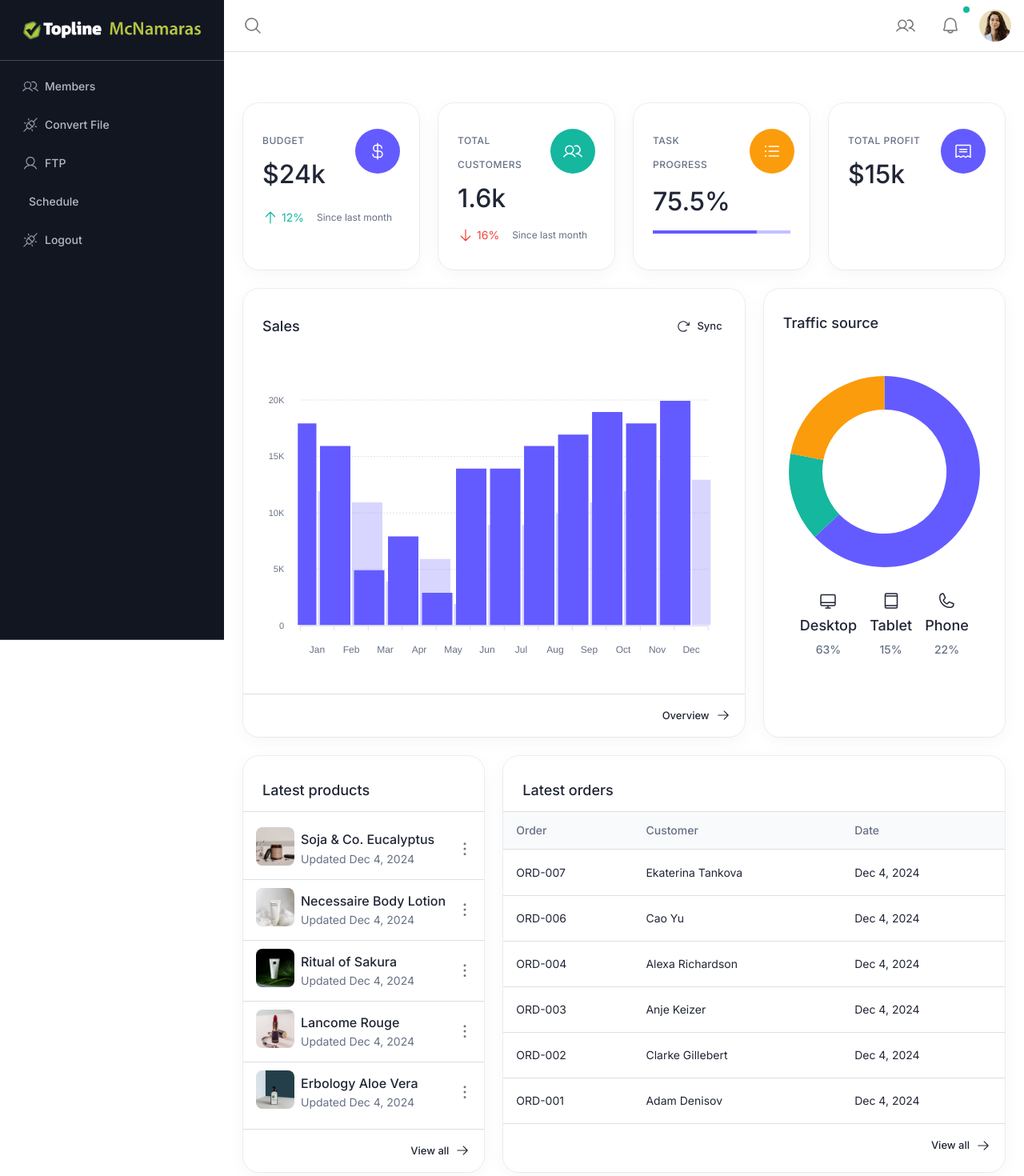
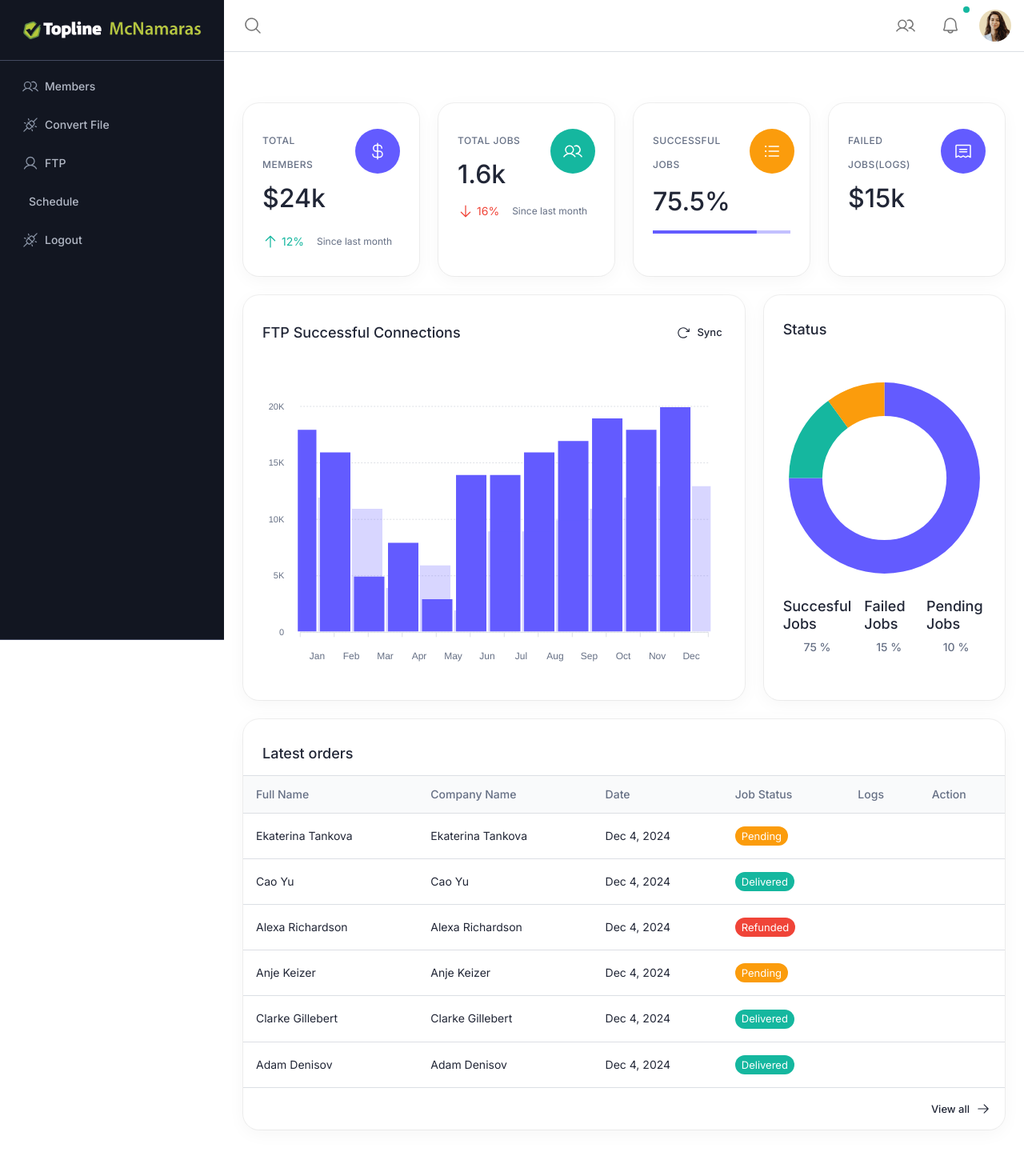
Before and after one commit to mian-wahab/toplinefront, a Next.js app: page /dashboard in a window 1280 px wide. Shown: the top 1470 px of the page at 80% size. Built offline with nearby package versions, Linux system fonts and the light colour scheme; no server answers; sample sign-in values are in the browser's storage.

Commit message:
newupdate

```diff
--- a/src/app/dashboard/page.tsx
+++ b/src/app/dashboard/page.tsx
@@ -6,7 +6,7 @@ import dayjs from 'dayjs';
 import { config } from '@/config';
 import { Budget } from '@/components/dashboard/overview/budget';
 import { LatestOrders } from '@/components/dashboard/overview/latest-orders';
-import { LatestProducts } from '@/components/dashboard/overview/latest-products';
+// import { LatestProducts } from '@/components/dashboard/overview/latest-products';
 import { Sales } from '@/components/dashboard/overview/sales';
 import { TasksProgress } from '@/components/dashboard/overview/tasks-progress';
 import { TotalCustomers } from '@/components/dashboard/overview/total-customers';
@@ -40,9 +40,9 @@ export default function Page(): React.JSX.Element {
         />
       </Grid>
       <Grid lg={4} md={6} xs={12}>
-        <Traffic chartSeries={[63, 15, 22]} labels={['Desktop', 'Tablet', 'Phone']} sx={{ height: '100%' }} />
+        <Traffic chartSeries={[75, 15, 10]} labels={['Successful', 'Failed', 'Pending']} sx={{ height: '100%' }} />
       </Grid>
-      <Grid lg={4} md={6} xs={12}>
+      {/* <Grid lg={4} md={6} xs={12}>
         <LatestProducts
           products={[
             {
@@ -78,8 +78,8 @@ export default function Page(): React.JSX.Element {
           ]}
           sx={{ height: '100%' }}
         />
-      </Grid>
-      <Grid lg={8} md={12} xs={12}>
+      </Grid> */}
+      <Grid lg={12} md={12} xs={12}>
         <LatestOrders
           orders={[
             {
--- a/src/components/dashboard/overview/budget.tsx
+++ b/src/components/dashboard/overview/budget.tsx
@@ -27,7 +27,7 @@ export function Budget({ diff, trend, sx, value }: BudgetProps): React.JSX.Eleme
           <Stack direction="row" sx={{ alignItems: 'flex-start', justifyContent: 'space-between' }} spacing={3}>
             <Stack spacing={1}>
               <Typography color="text.secondary" variant="overline">
-                Budget
+                Total Members
               </Typography>
               <Typography variant="h4">{value}</Typography>
             </Stack>
--- a/src/components/dashboard/overview/latest-orders.tsx
+++ b/src/components/dashboard/overview/latest-orders.tsx
@@ -24,9 +24,12 @@ const statusMap = {
 export interface Order {
   id: string;
   customer: { name: string };
+  customercompany: { companyname: string };
   amount: number;
   status: 'pending' | 'delivered' | 'refunded';
+  logs: string;
   createdAt: Date;
+  action: string;
 }
 
 export interface LatestOrdersProps {
@@ -43,10 +46,12 @@ export function LatestOrders({ orders = [], sx }: LatestOrdersProps): React.JSX.
         <Table sx={{ minWidth: 800 }}>
           <TableHead>
             <TableRow>
-              <TableCell>Order</TableCell>
-              <TableCell>Customer</TableCell>
+              <TableCell>Full Name</TableCell>
+              <TableCell>Company Name</TableCell>
               <TableCell sortDirection="desc">Date</TableCell>
-              <TableCell>Status</TableCell>
+              <TableCell>Job Status</TableCell>
+              <TableCell>Logs</TableCell>
+              <TableCell>Action</TableCell>
             </TableRow>
           </TableHead>
           <TableBody>
@@ -55,12 +60,14 @@ export function LatestOrders({ orders = [], sx }: LatestOrdersProps): React.JSX.
 
               return (
                 <TableRow hover key={order.id}>
-                  <TableCell>{order.id}</TableCell>
+                  <TableCell>{order.customer.name}</TableCell>
                   <TableCell>{order.customer.name}</TableCell>
                   <TableCell>{dayjs(order.createdAt).format('MMM D, YYYY')}</TableCell>
                   <TableCell>
                     <Chip color={color} label={label} size="small" />
                   </TableCell>
+                  <TableCell>{order.logs}</TableCell>
+                  <TableCell>{order.action}</TableCell>
                 </TableRow>
               );
             })}
--- a/src/components/dashboard/overview/sales.tsx
+++ b/src/components/dashboard/overview/sales.tsx
@@ -31,17 +31,17 @@ export function Sales({ chartSeries, sx }: SalesProps): React.JSX.Element {
             Sync
           </Button>
         }
-        title="Sales"
+        title="FTP Successful Connections"
       />
       <CardContent>
         <Chart height={350} options={chartOptions} series={chartSeries} type="bar" width="100%" />
       </CardContent>
-      <Divider />
-      <CardActions sx={{ justifyContent: 'flex-end' }}>
+      {/* <Divider /> */}
+      {/* <CardActions sx={{ justifyContent: 'flex-end' }}>
         <Button color="inherit" endIcon={<ArrowRightIcon fontSize="var(--icon-fontSize-md)" />} size="small">
           Overview
         </Button>
-      </CardActions>
+      </CardActions> */}
     </Card>
   );
 }
--- a/src/components/dashboard/overview/tasks-progress.tsx
+++ b/src/components/dashboard/overview/tasks-progress.tsx
@@ -21,7 +21,7 @@ export function TasksProgress({ value, sx }: TasksProgressProps): React.JSX.Elem
           <Stack direction="row" sx={{ alignItems: 'flex-start', justifyContent: 'space-between' }} spacing={3}>
             <Stack spacing={1}>
               <Typography color="text.secondary" gutterBottom variant="overline">
-                Task Progress
+                Successful Jobs
               </Typography>
               <Typography variant="h4">{value}%</Typography>
             </Stack>
--- a/src/components/dashboard/overview/total-customers.tsx
+++ b/src/components/dashboard/overview/total-customers.tsx
@@ -27,7 +27,7 @@ export function TotalCustomers({ diff, trend, sx, value }: TotalCustomersProps):
           <Stack direction="row" sx={{ alignItems: 'flex-start', justifyContent: 'space-between' }} spacing={3}>
             <Stack spacing={1}>
               <Typography color="text.secondary" variant="overline">
-                Total Customers
+                Total Jobs
               </Typography>
               <Typography variant="h4">{value}</Typography>
             </Stack>
--- a/src/components/dashboard/overview/total-profit.tsx
+++ b/src/components/dashboard/overview/total-profit.tsx
@@ -19,7 +19,7 @@ export function TotalProfit({ value, sx }: TotalProfitProps): React.JSX.Element
         <Stack direction="row" sx={{ alignItems: 'flex-start', justifyContent: 'space-between' }} spacing={3}>
           <Stack spacing={1}>
             <Typography color="text.secondary" variant="overline">
-              Total Profit
+             Failed Jobs(Logs)
             </Typography>
             <Typography variant="h4">{value}</Typography>
           </Stack>
--- a/src/components/dashboard/overview/traffic.tsx
+++ b/src/components/dashboard/overview/traffic.tsx
@@ -16,7 +16,7 @@ import type { ApexOptions } from 'apexcharts';
 
 import { Chart } from '@/components/core/chart';
 
-const iconMapping = { Desktop: DesktopIcon, Tablet: DeviceTabletIcon, Phone: PhoneIcon } as Record<string, Icon>;
+// const iconMapping = { Desktop: DesktopIcon, Tablet: DeviceTabletIcon, Phone: PhoneIcon } as Record<string, Icon>;
 
 export interface TrafficProps {
   chartSeries: number[];
@@ -29,25 +29,39 @@ export function Traffic({ chartSeries, labels, sx }: TrafficProps): React.JSX.El
 
   return (
     <Card sx={sx}>
-      <CardHeader title="Traffic source" />
+      <CardHeader title="Status" />
       <CardContent>
         <Stack spacing={2}>
           <Chart height={300} options={chartOptions} series={chartSeries} type="donut" width="100%" />
           <Stack direction="row" spacing={2} sx={{ alignItems: 'center', justifyContent: 'center' }}>
-            {chartSeries.map((item, index) => {
-              const label = labels[index];
-              const Icon = iconMapping[label];
+            {/* {chartSeries.map((item, index) => {
+              const label = labels[index]; */}
+              {/* // const Icon = iconMapping[label]; */}
 
-              return (
-                <Stack key={label} spacing={1} sx={{ alignItems: 'center' }}>
-                  {Icon ? <Icon fontSize="var(--icon-fontSize-lg)" /> : null}
-                  <Typography variant="h6">{label}</Typography>
+
+                <Stack spacing={1} sx={{ alignItems: 'center' }}>
+                  {/* {Icon ? <Icon fontSize="var(--icon-fontSize-lg)" /> : null} */}
+                  <Typography variant="h6">Succesful Jobs</Typography>
                   <Typography color="text.secondary" variant="subtitle2">
-                    {item}%
+                    75 %
                   </Typography>
                 </Stack>
-              );
-            })}
+                <Stack spacing={1} sx={{ alignItems: 'center' }}>
+                  {/* {Icon ? <Icon fontSize="var(--icon-fontSize-lg)" /> : null} */}
+                  <Typography variant="h6">Failed Jobs</Typography>
+                  <Typography color="text.secondary" variant="subtitle2">
+                    15 %
+                  </Typography>
+                </Stack>
+                <Stack spacing={1} sx={{ alignItems: 'center' }}>
+                  {/* {Icon ? <Icon fontSize="var(--icon-fontSize-lg)" /> : null} */}
+                  <Typography variant="h6">Pending Jobs</Typography>
+                  <Typography color="text.secondary" variant="subtitle2">
+                    10 %
+                  </Typography>
+                </Stack>
+
+            {/* })} */}
           </Stack>
         </Stack>
       </CardContent>
```
Also changed, not shown: 1 other file (tests, documents, lock files or other folders).
